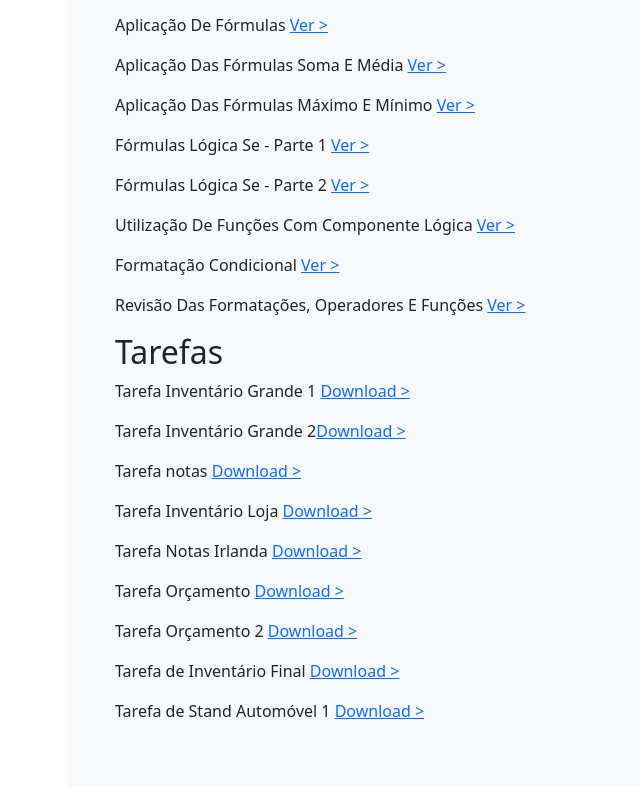
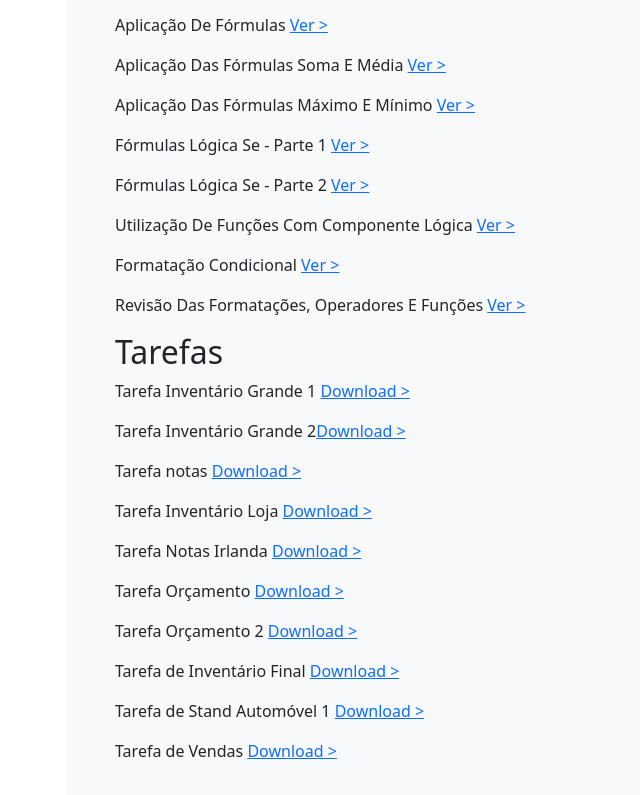
Before and after one commit to MiguelBoone/formacaotic.pt, a plain HTML site: page intermedio.html in a window 1280 px wide. Shown: the part 1629-2424 px from the top of the page, without its empty margins (15-655 px from the left). Drawn offline with nearby package versions, Linux system fonts and the light colour scheme.

Commit message:
Update intermedio.html

```diff
--- a/intermedio.html
+++ b/intermedio.html
@@ -115,6 +115,7 @@
     <p>Tarefa Orçamento 2 <a href="/files/Orçamentento Grande.xlsx">Download ></a></p>
     <p>Tarefa de Inventário Final <a href="/files/Tarefa Inventário Final.xlsx">Download ></a></p>
     <p>Tarefa de Stand Automóvel 1 <a href="/files/Tarefa de Stand Automóveis Simples.xlsx">Download ></a></p>
+    <p>Tarefa de Vendas <a href="/files/Vendas.xlsx">Download ></a></p>
 
 
 
```
